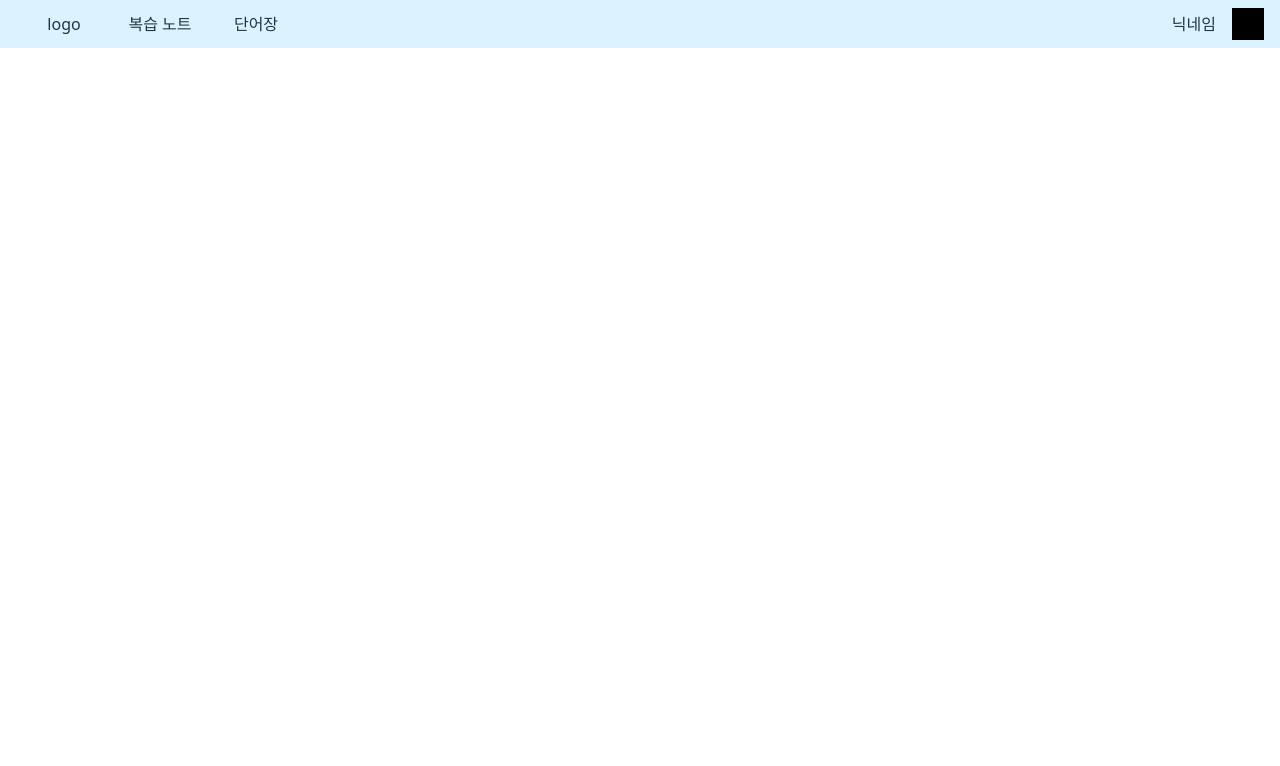
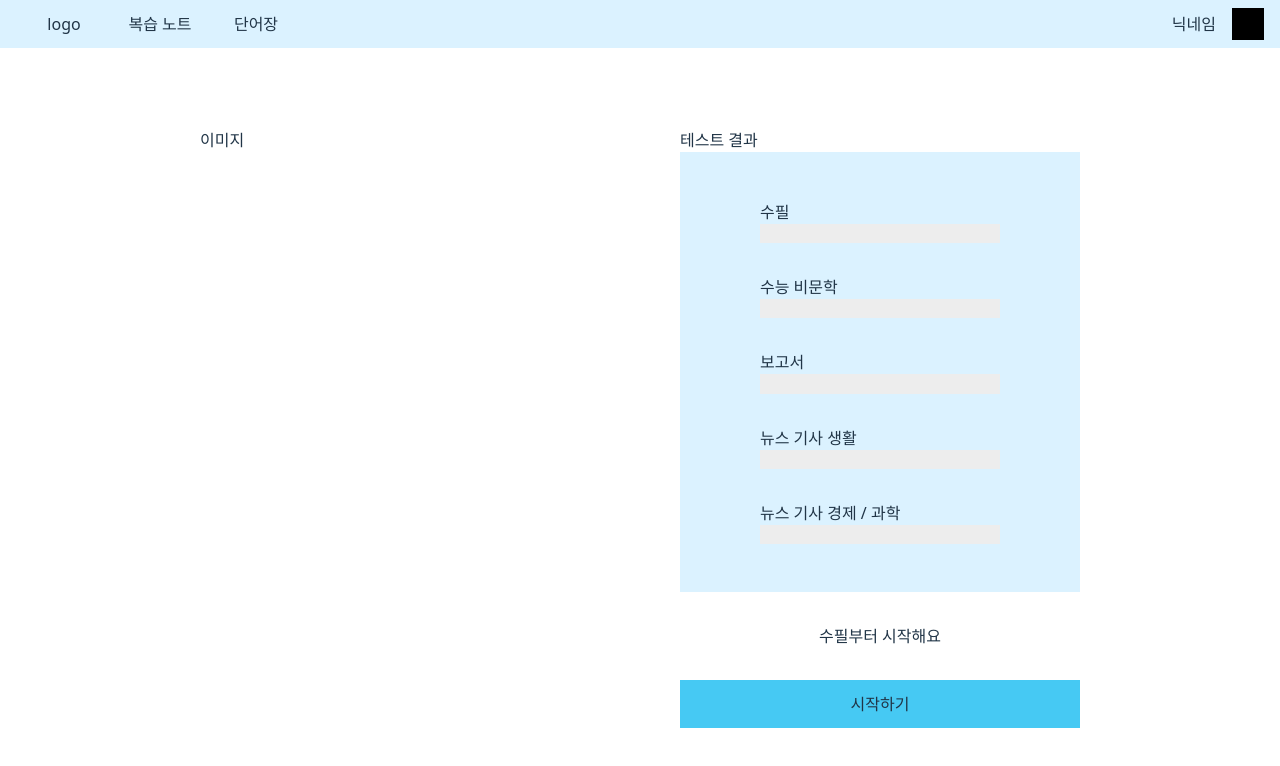
Before and after one commit to gdsc-ssu/liter-sea-client, a React (Vite) app: page /stage/result in a window 1280 px wide. Shown: the top 766 px of the page. Built offline with nearby package versions, Linux system fonts and the light colour scheme.

Commit message:
feat: 단계 결과 페이지

```diff
--- /dev/null
+++ b/src/components/Button/BlueButton.tsx
@@ -0,0 +1,20 @@
+import { COLORS } from "@/styles/colors";
+import * as styled from "./Button.style";
+
+interface BtnProps {
+  text: string;
+  onClickFunc: () => void;
+}
+
+const BlueButton = ({ text, onClickFunc }: BtnProps) => {
+  return (
+    <styled.BtnContainer
+      style={{ backgroundColor: `${COLORS.blue}` }}
+      onClick={onClickFunc}
+    >
+      {text}
+    </styled.BtnContainer>
+  );
+};
+
+export default BlueButton;
--- a/src/pages/Stage/Result/StageResult.tsx
+++ b/src/pages/Stage/Result/StageResult.tsx
@@ -1,7 +1,83 @@
-import React from "react";
+import styled from "styled-components";
+import { COLORS } from "@/styles/colors";
+import BlueButton from "@/components/Button/BlueButton";
 
 const StageResult = () => {
-  return <div></div>;
+  const handleOnClick = () => {};
+
+  return (
+    <Container>
+      <LeftBox>이미지</LeftBox>
+      <RightBox>
+        <TopTitle>테스트 결과</TopTitle>
+        <ResultBox>
+          <ResultComponent>
+            <ResultTitle>수필</ResultTitle>
+            <ResultBar></ResultBar>
+          </ResultComponent>
+          <ResultComponent>
+            <ResultTitle>수능 비문학</ResultTitle>
+            <ResultBar></ResultBar>
+          </ResultComponent>
+          <ResultComponent>
+            <ResultTitle>보고서</ResultTitle>
+            <ResultBar></ResultBar>
+          </ResultComponent>
+          <ResultComponent>
+            <ResultTitle>뉴스 기사 생활</ResultTitle>
+            <ResultBar></ResultBar>
+          </ResultComponent>
+          <ResultComponent>
+            <ResultTitle>뉴스 기사 경제 / 과학</ResultTitle>
+            <ResultBar></ResultBar>
+          </ResultComponent>
+        </ResultBox>
+        <ResultCommenet>수필부터 시작해요</ResultCommenet>
+        <BlueButton text="시작하기" onClickFunc={handleOnClick} />
+      </RightBox>
+    </Container>
+  );
 };
 
+const Container = styled.div`
+  display: flex;
+  padding: 5rem;
+  justify-content: center;
+`;
+
+const LeftBox = styled.div`
+  width: 30rem;
+`;
+
+const RightBox = styled.div``;
+
+const TopTitle = styled.div``;
+
+const ResultBox = styled.div`
+  background-color: ${COLORS.primary};
+  width: 25rem;
+  display: flex;
+  flex-direction: column;
+  padding: 2rem 5rem;
+`;
+
+const ResultComponent = styled.div`
+  padding: 1rem 0;
+`;
+
+const ResultTitle = styled.div``;
+
+const ResultBar = styled.div`
+  background-color: ${COLORS.ligthGray};
+  width: 15rem;
+  height: 1.2rem;
+`;
+
+const ResultCommenet = styled.div`
+  display: flex;
+  justify-content: center;
+  align-items: center;
+  margin: 2rem 0;
+`;
+
 export default StageResult;
--- a/src/styles/colors.tsx
+++ b/src/styles/colors.tsx
@@ -1,4 +1,5 @@
 export const COLORS = {
   primary: "#DBF2FF",
   ligthGray: "#EDEDED",
+  blue: "#46C9F3",
 };
```
